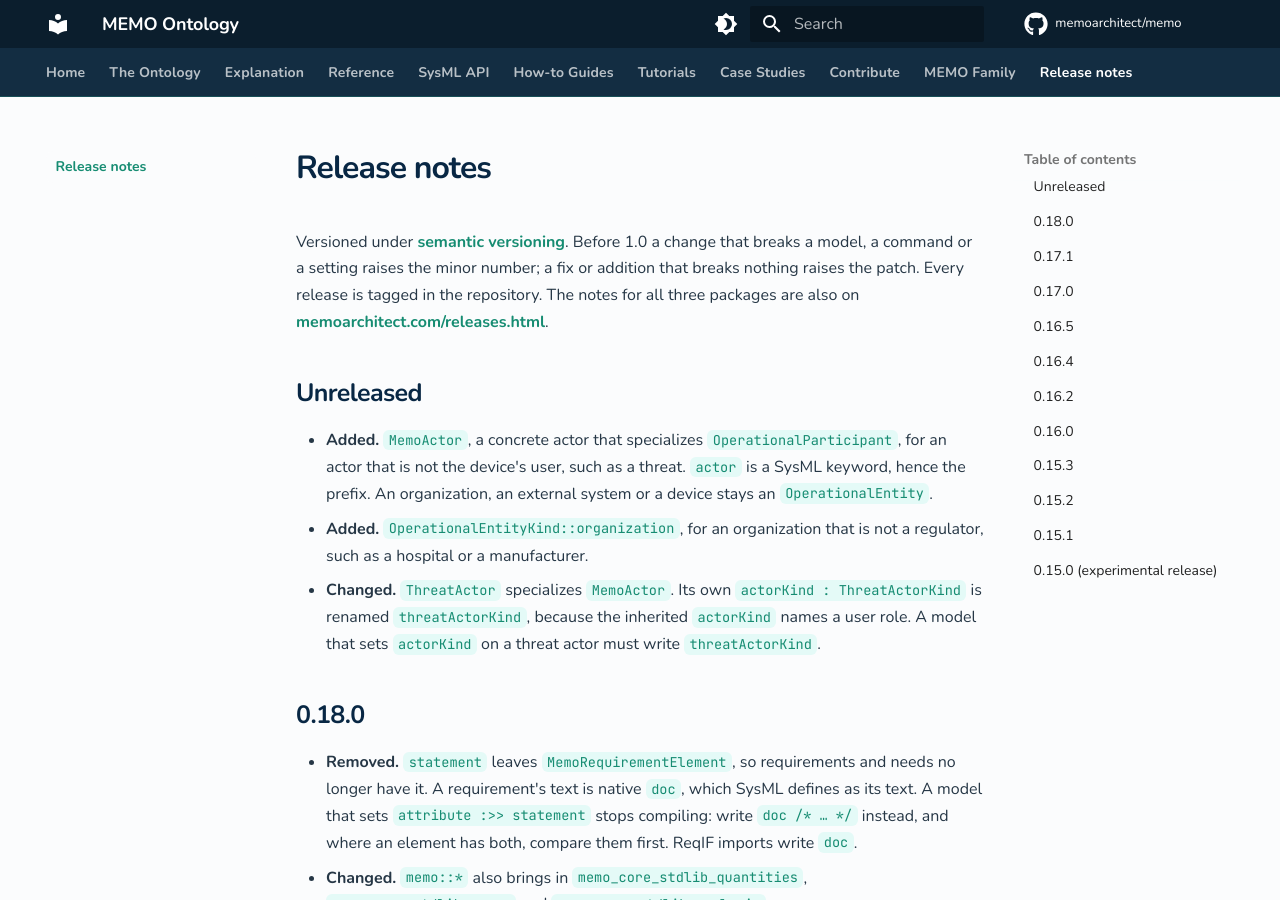
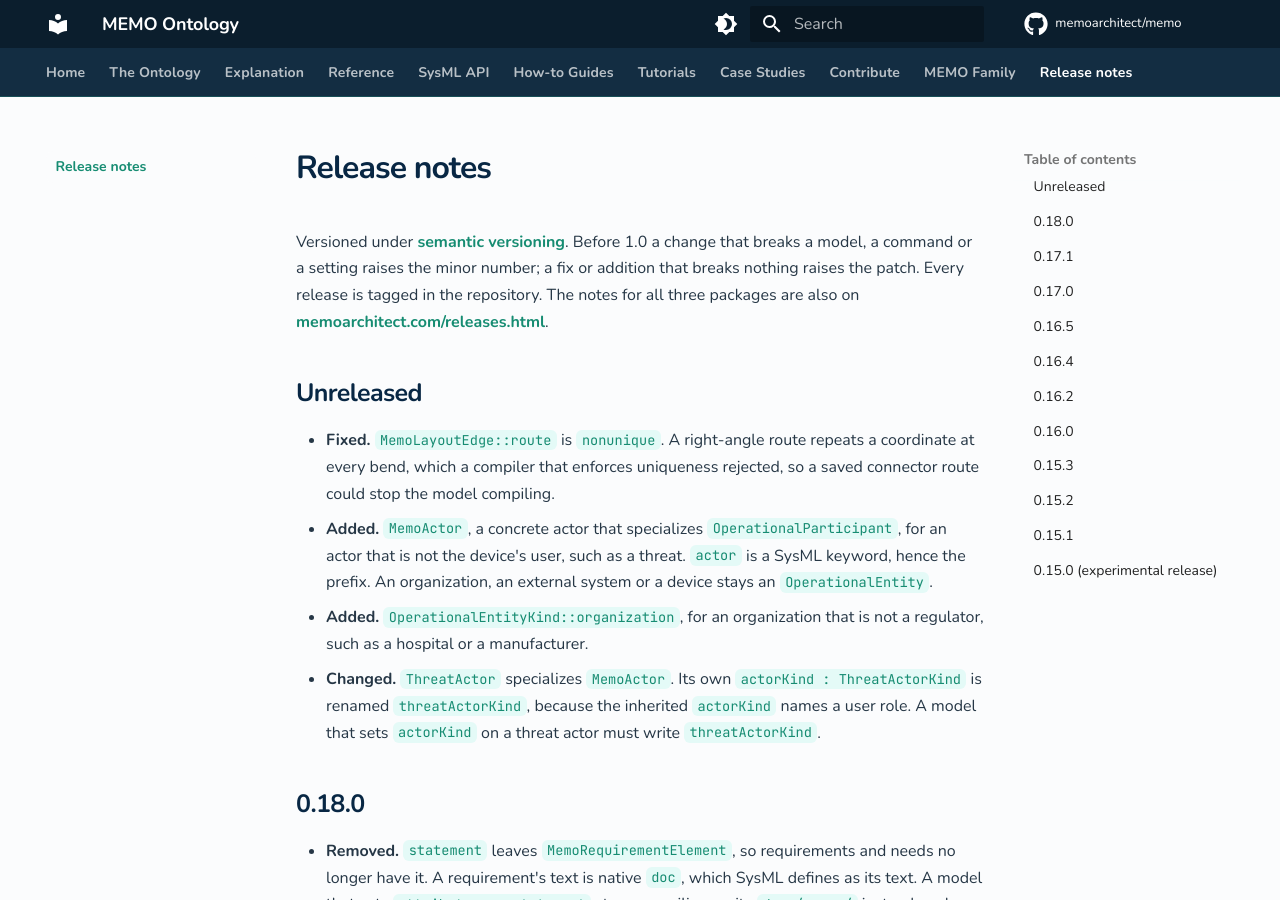
Before and after one commit to memoarchitect/memo, an MkDocs documentation site: the page built from docs/release-notes.md, in a window 1280 px wide and 900 px high. Built offline with MkDocs 1.6.1 and Material for MkDocs 9.7.7, drawn with Linux system fonts in a browser that asks for light colours; comment, search, counter and statistics services are not loaded.

Commit message:
A connector route may repeat a coordinate
`route` was `ordered`, which also makes its values unique, and a right-angle
route repeats an x or a y at every bend. OpenSysML enforces that and rejected
routes saved from Architect.

Co-Authored-By: Claude Opus 5.5 <noreply@anthropic.com>

```diff
--- a/docs/release-notes.md
+++ b/docs/release-notes.md
@@ -4,6 +4,7 @@ Versioned under [semantic versioning](https://semver.org/). Before 1.0 a change
 
 ## Unreleased
 
+- **Fixed.** `MemoLayoutEdge::route` is `nonunique`. A right-angle route repeats a coordinate at every bend, which a compiler that enforces uniqueness rejected, so a saved connector route could stop the model compiling.
 - **Added.** `MemoActor`, a concrete actor that specializes `OperationalParticipant`, for an actor that is not the device's user, such as a threat. `actor` is a SysML keyword, hence the prefix. An organization, an external system or a device stays an `OperationalEntity`.
 - **Added.** `OperationalEntityKind::organization`, for an organization that is not a regulator, such as a hospital or a manufacturer.
 - **Changed.** `ThreatActor` specializes `MemoActor`. Its own `actorKind : ThreatActorKind` is renamed `threatActorKind`, because the inherited `actorKind` names a user role. A model that sets `actorKind` on a threat actor must write `threatActorKind`.
```
Also changed, not shown: 1 other file.
